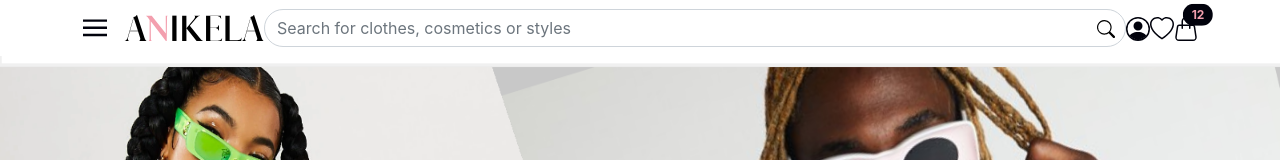
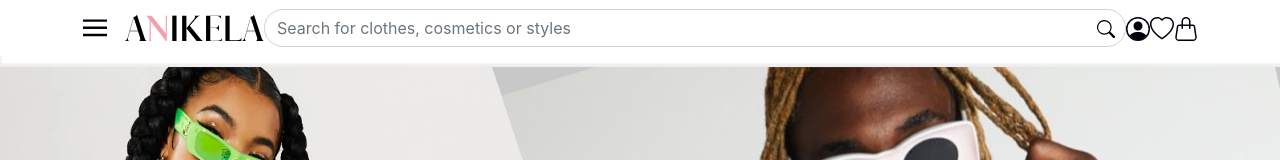
Before and after one commit to Coast-Information-Technology/anikela-ecommerce-customers-frontend, a React (Create React App) app: page / in a window 1280 px wide. Shown: the top 160 px of the page. Built offline with nearby package versions, Linux system fonts and the light colour scheme.

Commit message:
modified navbar component

```diff
--- a/src/components/header/NavBar.tsx
+++ b/src/components/header/NavBar.tsx
@@ -7,7 +7,7 @@ import SideNavToggle from "../common/mobile_nav/SideNavToggle";
 import SearchBar from "../common/search_bar/SearchBar";
 
 const NavBar: React.FC = () => {
-  const noOfItemsInCart: number = 12;
+  const noOfItemsInCart: number = 0;
   return (
     <nav className="navbar">
       <div className="container-lg">
@@ -18,15 +18,16 @@ const NavBar: React.FC = () => {
           <img src={logo} alt="Anikela logo" className="logo" />
         </Link>
         <MediaQuery minDeviceWidth={1024}>
-          <div className="navbar-nav flex-row flex-grow-1 justify-content-evenly">
-            <Link to="products/women" className="nav-link">
+          <div className="navbar-nav">
+            <Link to="products/women" className="navbar__link">
               women
             </Link>
-            <Link to="products/men" className="nav-link">
+            <Link to="products/men" className="navbar__link">
               men
             </Link>
           </div>
         </MediaQuery>
+
         <SearchBar />
         <MediaQuery minDeviceWidth={576}>
           <div className="nav-util">
@@ -48,18 +49,22 @@ const NavBar: React.FC = () => {
         </MediaQuery>
 
         <div className="nav-util position-relative">
-          <Link to="shopping-cart">
+          <Link to="shopping-cart" className="position-relative">
             <Icon
               icon="shopping-bag"
               title="your shopping cart"
               className="nav-util__img"
               size={24}
             />
+            {noOfItemsInCart !== 0 ? (
+              <span className="cart-notification-badge">
+                {noOfItemsInCart.toString()}
+                <span className="visually-hidden">items in cart</span>
+              </span>
+            ) : (
+              <span className="visually-hidden">you have no items in cart</span>
+            )}
           </Link>
-          <span className="position-absolute btn top-0 start-100 translate-middle badge rounded-pill text-primary bg-secondary">
-            {noOfItemsInCart.toString()}
-            <span className="visually-hidden">items in cart</span>
-          </span>
         </div>
       </div>
     </nav>
```
